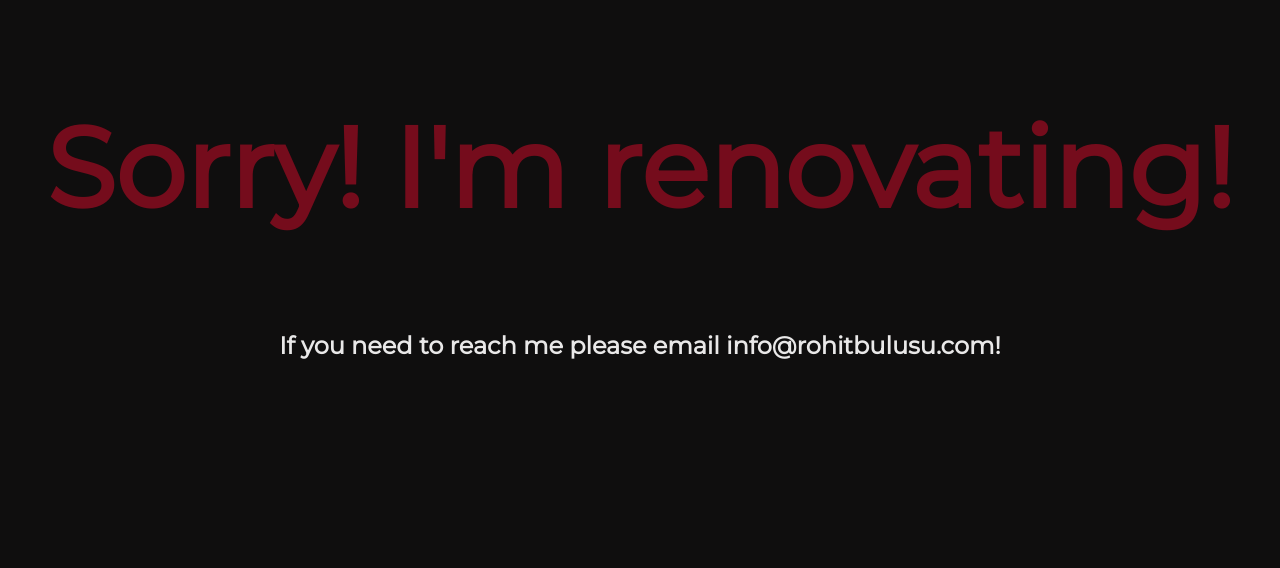
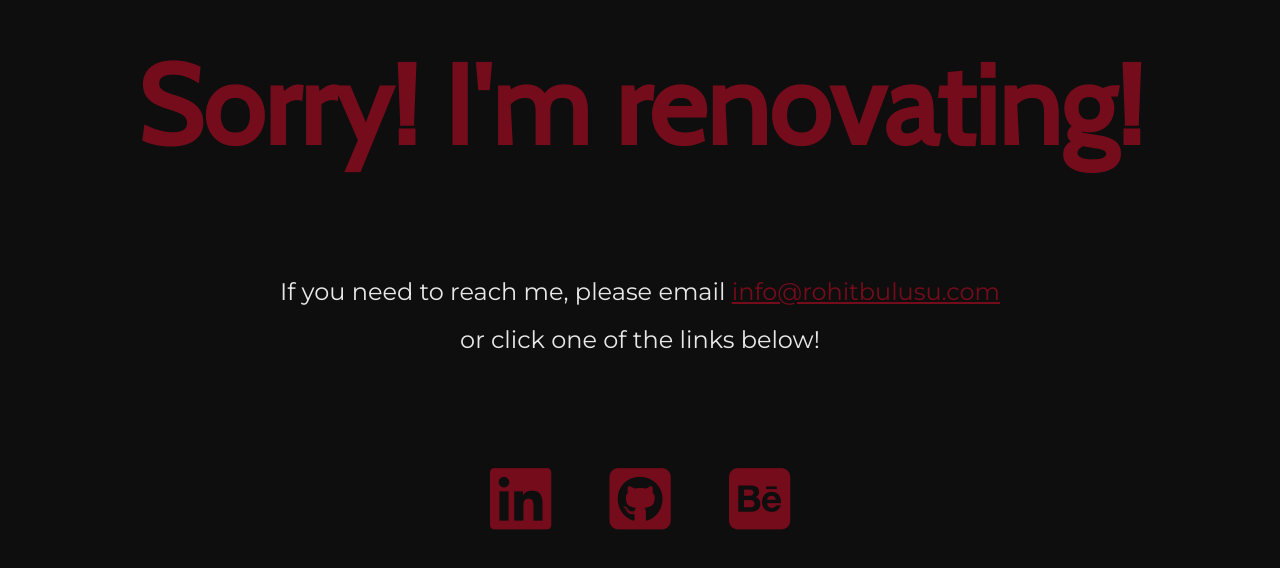
Before and after one commit to rohitbulusu/in-progress-page, a plain HTML site: page index.html in a window 1280 px wide. Shown: the part 198-766 px from the top of the page. Drawn offline with nearby package versions, Linux system fonts and the light colour scheme.

Commit message:
basic layout and links completed

```diff
--- a/index.html
+++ b/index.html
@@ -3,19 +3,25 @@
 
 <head>
     <title>Rohit Bulusu</title>
+    <meta name="viewport" content="width=device-width, initial-scale=1.0">
     <link rel="stylesheet" type="text/css" href="style.css">
     <link href="/your-path-to-fontawesome/css/fontawesome.css" rel="stylesheet">
     <link href="https://fonts.googleapis.com/css?family=Cabin|Montserrat&display=swap" rel="stylesheet">
-    <meta name="viewport" content="width=device-width, initial-scale=1.0">
+    <link rel="stylesheet" href="https://cdnjs.cloudflare.com/ajax/libs/animate.css/3.7.2/animate.min.css">
 </head>
 
 
 <body>
     <header>
-        <h1> Sorry! I'm renovating!</h1>
-        <h2> If you need to reach me please email <a>info@rohitbulusu.com!</a></h2>
-
+        <h1 class="animated fadeIn"> Sorry! I'm renovating!</h1>
+        <h2 class="animated fadeIn"> If you need to reach me, please email <a href="mailto:info@rohitbulusu.com">info@rohitbulusu.com</a> <br> or click one of the links below!</h2>
     </header>
+    <div>
+        <a href="https://www.linkedin.com/in/rohitbulusu/" target="_blank"><i class="fab fa-linkedin animated fadeIn delay-1s"></i></a>
+        <a href="https://www.github.com/rohitbulusu/" target="_blank"><i class=" fab fa-github-square animated fadeIn delay-2s "></i></a>
+        <a href="https://www.behance.net/rohitbulusu/ " target="_blank"><i class="fab fa-behance-square animated fadeIn delay-3s"></i></a>
+    </div>
+    <script src="https://kit.fontawesome.com/432ea303cb.js" crossorigin="anonymous"></script>
 </body>
 
 </html>
--- a/style.css
+++ b/style.css
@@ -4,8 +4,17 @@ body {
     background-color: #0f0e0e;
 }
 
+header {
+    margin-top: 10em;
+    margin-bottom: 4em;
+    display: flex;
+    justify-content: center;
+    align-items: center;
+    flex-flow: column;
+}
+
 h1 {
-    font-family: 'Montserrat', sans-serif;
+    font-family: 'Cabin', sans-serif;
     color: #750c1c;
     text-align: center;
     font-size: 7rem;
@@ -16,12 +25,32 @@ h2 {
     color: #e9e8e8;
     text-align: center;
     font-size: 1.5rem;
+    line-height: 3rem;
+    font-weight: 100;
 }
 
-header {
-    height: 100vh;
+h2 a {
+    color: #750c1c;
+    cursor: pointer;
+}
+
+h2 a:hover {
+    color: #c01831;
+}
+
+div {
     display: flex;
+    flex-wrap: wrap;
     justify-content: center;
-    align-items: center;
-    flex-flow: column;
 }
+
+.fab {
+    color: #750c1c;
+    font-size: 70px;
+    padding: 1rem;
+    cursor: pointer;
+}
+
+.fab:hover {
+    color: #c01831;
+}
```
